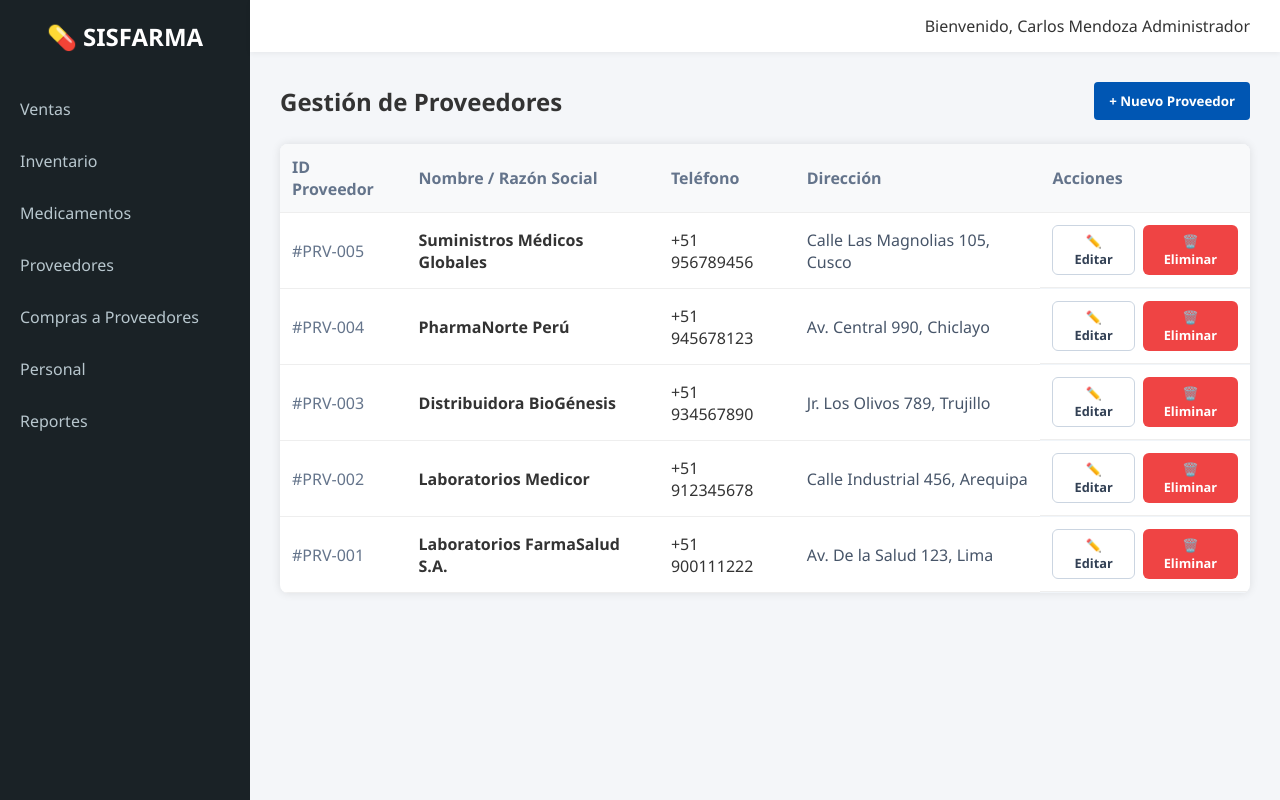
After one commit to a13xanderplatz0/SISFARMA, a Flask app: page /proveedores/ in a window 1280 px wide. The commit adds this page. Run offline with Flask 3, Linux system fonts and the light colour scheme; data comes from the database, SQL or seed files in the repository; parts of the project's set-up code (start-up, migrations or seed data) failed here and were passed over.

Commit message:
feat: CRUD completo de proveedores finalizado

```diff
--- a/app.py
+++ b/app.py
@@ -6,6 +6,7 @@ from src.routes.medicamentos import medicamentos_bp
 from src.routes.ventas import ventas_bp
 from src.routes.compras import compras_bp
 from src.routes.usuarios import usuarios_bp
+from src.routes.proveedores import proveedores_bp
 
 from src.controllers.medicamentos_controller import listar
 from src.controllers.compras_controller import listar_inventario_real, actualizar_stock_inventario
@@ -24,6 +25,7 @@ app.register_blueprint(ventas_bp)
 app.register_blueprint(compras_bp)
 app.register_blueprint(usuarios_bp)
 app.register_blueprint(reportes_bp)
+app.register_blueprint(proveedores_bp)
 @app.context_processor
 def inyectar_usuario():
     return {"current_user": {"nombre": "Carlos Mendoza", "rol": "Administrador"}}
@@ -37,13 +39,7 @@ CLIENTES_DB = [
     {"id_cliente": 5, "nombre": "Lucía Fernández"},
 ]
 
-PROVEEDORES_DB = [
-    {"id_proveedor": 1, "nombre": "Droguería FarmaSalud S.A."},
-    {"id_proveedor": 2, "nombre": "Laboratorios Medicor"},
-    {"id_proveedor": 3, "nombre": "Distribuidora BioGénesis"},
-    {"id_proveedor": 4, "nombre": "PharmaNorte Perú"},
-    {"id_proveedor": 5, "nombre": "Suministros Médicos Globales"},
-]
+
 
 
 @app.route('/')
--- /dev/null
+++ b/src/controllers/proveedores_controller.py
@@ -0,0 +1,30 @@
+from src.database.connection import execute_query
+
+def listar_proveedores():
+    # Trae todos los proveedores reales de la base de datos
+    query = "SELECT id_proveedor, nombre, telefono, direccion FROM PROVEEDOR ORDER BY id_proveedor DESC"
+    return execute_query(query, fetch_all=True)
+
+def crear_proveedor(form):
+    # Recibe los datos del formulario web, limpia espacios y los inserta
+    nombre = form.get('nombre', '').strip()
+    telefono = form.get('telefono', '').strip()
+    direccion = form.get('direccion', '').strip()
+
+    query = "INSERT INTO PROVEEDOR (nombre, telefono, direccion) VALUES (%s, %s, %s)"
+    execute_query(query, (nombre, telefono, direccion))
+    return True
+
+def actualizar_proveedor(id_proveedor, form):
+    nombre = form.get('nombre', '').strip()
+    telefono = form.get('telefono', '').strip()
+    direccion = form.get('direccion', '').strip()
+
+    query = "UPDATE PROVEEDOR SET nombre = %s, telefono = %s, direccion = %s WHERE id_proveedor = %s"
+    execute_query(query, (nombre, telefono, direccion, id_proveedor))
+    return True
+
+def eliminar_proveedor(id_proveedor):
+    query = "DELETE FROM PROVEEDOR WHERE id_proveedor = %s"
+    execute_query(query, (id_proveedor,))
+    return True
--- /dev/null
+++ b/src/routes/proveedores.py
@@ -0,0 +1,25 @@
+from flask import Blueprint, render_template, request, redirect, url_for
+from src.controllers.proveedores_controller import listar_proveedores, crear_proveedor, actualizar_proveedor, eliminar_proveedor
+
+
+proveedores_bp = Blueprint("proveedores", __name__, url_prefix="/proveedores")
+
+@proveedores_bp.route("/", methods=["GET"])
+def index():
+    proveedores = listar_proveedores()
+    return render_template("proveedores.html", proveedores=proveedores)
+
+@proveedores_bp.route("/nuevo", methods=["POST"])
+def nuevo():
+    crear_proveedor(request.form)
+    return redirect(url_for("proveedores.index"))
+
+@proveedores_bp.route("/editar/<int:id>", methods=["POST"])
+def editar(id):
+    actualizar_proveedor(id, request.form)
+    return redirect(url_for("proveedores.index"))
+
+@proveedores_bp.route("/eliminar/<int:id>", methods=["POST"])
+def eliminar(id):
+    eliminar_proveedor(id)
+    return redirect(url_for("proveedores.index"))
--- a/src/views/templates/base.html
+++ b/src/views/templates/base.html
@@ -19,6 +19,7 @@
 
                     {% if current_user.rol == 'Administrador' %}
                         <li><a href="/medicamentos">Medicamentos</a></li>
+                        </li><a href="/proveedores">Proveedores</a></li>
                         <li><a href="/compras">Compras a Proveedores</a></li>
                         <li><a href="/usuarios">Personal</a></li>
                         <li><a href="/reportes">Reportes</a></li>
--- /dev/null
+++ b/src/views/templates/proveedores.html
@@ -0,0 +1,127 @@
+{% extends "base.html" %}
+
+{% block title %}Proveedores | SISFARMA{% endblock %}
+
+{% block content %}
+<div class="page-header" style="display: flex; justify-content: space-between; align-items: center; margin-bottom: 24px;">
+    <h1 class="page-title" style="margin: 0;">Gestión de Proveedores</h1>
+    <button class="btn-primary" onclick="abrirModal('modalNuevoProveedor')">+ Nuevo Proveedor</button>
+</div>
+
+<div class="card">
+    <table class="data-table" style="width: 100%; border-collapse: collapse;">
+        <thead>
+            <tr style="background: #f8fafc; border-bottom: 1px solid #e2e8f0;">
+                <th style="padding: 12px; text-align: left; color: #64748b;">ID Proveedor</th>
+                <th style="padding: 12px; text-align: left; color: #64748b;">Nombre / Razón Social</th>
+                <th style="padding: 12px; text-align: left; color: #64748b;">Teléfono</th>
+                <th style="padding: 12px; text-align: left; color: #64748b;">Dirección</th>
+                <th style="padding: 12px; text-align: left; color: #64748b;">Acciones</th>
+            </tr>
+        </thead>
+        <tbody>
+            {% for prov in proveedores %}
+            <tr style="border-bottom: 1px solid #f1f5f9;">
+                <td style="padding: 12px; color: #64748b;">#PRV-{{ "%03d"|format(prov.id_proveedor) }}</td>
+                <td style="padding: 12px;"><strong>{{ prov.nombre }}</strong></td>
+                <td style="padding: 12px;">{{ prov.telefono or '---' }}</td>
+                <td style="padding: 12px; color: #475569;">{{ prov.direccion or '---' }}</td>
+                <td style="padding: 12px; display: flex; gap: 8px;">
+                    <button onclick="abrirModal('modalEditar{{ prov.id_proveedor }}')" style="padding: 6px 12px; font-size: 0.8rem; cursor: pointer; border: 1px solid #cbd5e1; border-radius: 6px; background: white; color: #334155;">✏️ Editar</button>
+
+                    <button type="button" onclick="abrirModal('modalEliminar{{ prov.id_proveedor }}')" style="padding: 6px 12px; font-size: 0.8rem; cursor: pointer; border: none; border-radius: 6px; background: #ef4444; color: white;">🗑️ Eliminar</button>
+                </td>
+            </tr>
+            {% else %}
+            <tr>
+                <td colspan="4" style="padding: 24px; text-align: center; color: #94a3b8;">No hay proveedores registrados en la base de datos.</td>
+            </tr>
+            {% endfor %}
+        </tbody>
+    </table>
+</div>
+
+<div id="modalNuevoProveedor" class="modal-overlay" style="display: none; position: fixed; top: 0; left: 0; width: 100%; height: 100%; background: rgba(0,0,0,0.4); justify-content: center; align-items: center; z-index: 1000;">
+    <div class="modal-content" style="background: white; padding: 24px; border-radius: 12px; width: 100%; max-width: 500px; box-shadow: 0 10px 25px rgba(0,0,0,0.1);">
+        <div class="modal-header" style="display: flex; justify-content: space-between; align-items: center; margin-bottom: 20px;">
+            <h2 style="margin: 0; font-size: 1.25rem;">Registrar Nuevo Proveedor</h2>
+            <span class="close-btn" onclick="cerrarModal('modalNuevoProveedor')" style="cursor: pointer; font-size: 1.5rem; color: #94a3b8;">&times;</span>
+        </div>
+        <form action="/proveedores/nuevo" method="POST">
+            <div class="form-group" style="margin-bottom: 16px; display: flex; flex-direction: column; gap: 6px;">
+                <label style="font-weight: 600; font-size: 0.85rem; color: #334155;">Nombre o Razón Social</label>
+                <input type="text" name="nombre" placeholder="Ej. Distribuidora FarmaSAC" required style="border: 1px solid #e2e8f0; padding: 8px 12px; border-radius: 8px;">
+            </div>
+            <div class="form-group" style="margin-bottom: 16px; display: flex; flex-direction: column; gap: 6px;">
+                <label style="font-weight: 600; font-size: 0.85rem; color: #334155;">Teléfono</label>
+                <input type="text" name="telefono" placeholder="Ej. 999888777" style="border: 1px solid #e2e8f0; padding: 8px 12px; border-radius: 8px;">
+            </div>
+            <div class="form-group" style="margin-bottom: 24px; display: flex; flex-direction: column; gap: 6px;">
+                <label style="font-weight: 600; font-size: 0.85rem; color: #334155;">Dirección</label>
+                <input type="text" name="direccion" placeholder="Ej. Av. Principal 123" style="border: 1px solid #e2e8f0; padding: 8px 12px; border-radius: 8px;">
+            </div>
+
+            <div class="modal-footer" style="display: flex; justify-content: flex-end; gap: 12px;">
+                <button type="button" class="btn-secondary" onclick="cerrarModal('modalNuevoProveedor')" style="background: #f1f5f9; border: none; padding: 8px 16px; border-radius: 8px; cursor: pointer; font-weight: 600;">Cancelar</button>
+                <button type="submit" class="btn-primary" style="cursor: pointer;">Guardar Proveedor</button>
+            </div>
+        </form>
+    </div>
+</div>
+
+{% for prov in proveedores %}
+<div id="modalEditar{{ prov.id_proveedor }}" class="modal-overlay" style="display: none; position: fixed; top: 0; left: 0; width: 100%; height: 100%; background: rgba(0,0,0,0.4); justify-content: center; align-items: center; z-index: 1000;">
+    <div class="modal-content" style="background: white; padding: 24px; border-radius: 12px; width: 100%; max-width: 500px; box-shadow: 0 10px 25px rgba(0,0,0,0.1);">
+        <div class="modal-header" style="display: flex; justify-content: space-between; align-items: center; margin-bottom: 20px;">
+            <h2 style="margin: 0; font-size: 1.25rem;">Editar Proveedor</h2>
+            <span class="close-btn" onclick="cerrarModal('modalEditar{{ prov.id_proveedor }}')" style="cursor: pointer; font-size: 1.5rem; color: #94a3b8;">&times;</span>
+        </div>
+        <form action="{{ url_for('proveedores.editar', id=prov.id_proveedor) }}" method="POST">
+            <div class="form-group" style="margin-bottom: 16px; display: flex; flex-direction: column; gap: 6px;">
+                <label style="font-weight: 600; font-size: 0.85rem; color: #334155;">Nombre o Razón Social</label>
+                <input type="text" name="nombre" value="{{ prov.nombre }}" required style="border: 1px solid #e2e8f0; padding: 8px 12px; border-radius: 8px;">
+            </div>
+            <div class="form-group" style="margin-bottom: 16px; display: flex; flex-direction: column; gap: 6px;">
+                <label style="font-weight: 600; font-size: 0.85rem; color: #334155;">Teléfono</label>
+                <input type="text" name="telefono" value="{{ prov.telefono }}" style="border: 1px solid #e2e8f0; padding: 8px 12px; border-radius: 8px;">
+            </div>
+            <div class="form-group" style="margin-bottom: 24px; display: flex; flex-direction: column; gap: 6px;">
+                <label style="font-weight: 600; font-size: 0.85rem; color: #334155;">Dirección</label>
+                <input type="text" name="direccion" value="{{ prov.direccion }}" style="border: 1px solid #e2e8f0; padding: 8px 12px; border-radius: 8px;">
+            </div>
+
+            <div class="modal-footer" style="display: flex; justify-content: flex-end; gap: 12px;">
+                <button type="button" onclick="cerrarModal('modalEditar{{ prov.id_proveedor }}')" style="background: #f1f5f9; border: none; padding: 8px 16px; border-radius: 8px; cursor: pointer; font-weight: 600;">Cancelar</button>
+                <button type="submit" style="background: #3b82f6; color: white; border: none; padding: 8px 16px; border-radius: 8px; cursor: pointer; font-weight: 600;">Actualizar</button>
+            </div>
+        </form>
+    </div>
+</div>
+
+<div id="modalEliminar{{ prov.id_proveedor }}" class="modal-overlay" style="display: none; position: fixed; top: 0; left: 0; width: 100%; height: 100%; background: rgba(0,0,0,0.4); justify-content: center; align-items: center; z-index: 1000;">
+    <div class="modal-content" style="background: white; padding: 24px; border-radius: 12px; width: 100%; max-width: 400px; box-shadow: 0 10px 25px rgba(0,0,0,0.1); text-align: center;">
+        <h2 style="margin-top: 0; font-size: 1.25rem; color: #0f172a;">¿Eliminar Proveedor?</h2>
+        <p style="color: #475569; margin-bottom: 24px;">Estás a punto de eliminar a <strong>{{ prov.nombre }}</strong>. Esta acción no se puede deshacer.</p>
+
+        <div class="modal-footer" style="display: flex; justify-content: center; gap: 12px;">
+            <button type="button" onclick="cerrarModal('modalEliminar{{ prov.id_proveedor }}')" style="background: #f1f5f9; border: none; padding: 8px 16px; border-radius: 8px; cursor: pointer; font-weight: 600; color: #334155;">Cancelar</button>
+
+            <form action="{{ url_for('proveedores.eliminar', id=prov.id_proveedor) }}" method="POST" style="margin: 0;">
+                <button type="submit" style="background: #ef4444; color: white; border: none; padding: 8px 16px; border-radius: 8px; cursor: pointer; font-weight: 600;">Sí, eliminar</button>
+            </form>
+        </div>
+    </div>
+</div>
+
+{% endfor %}
+
+<script>
+    function abrirModal(idModal) { document.getElementById(idModal).style.display = 'flex'; }
+    function cerrarModal(idModal) { document.getElementById(idModal).style.display = 'none'; }
+    window.onclick = function(event) {
+        if (event.target.classList.contains('modal-overlay')) {
+            event.target.style.display = "none";
+        }
+    }
+</script>
+{% endblock %}
```
